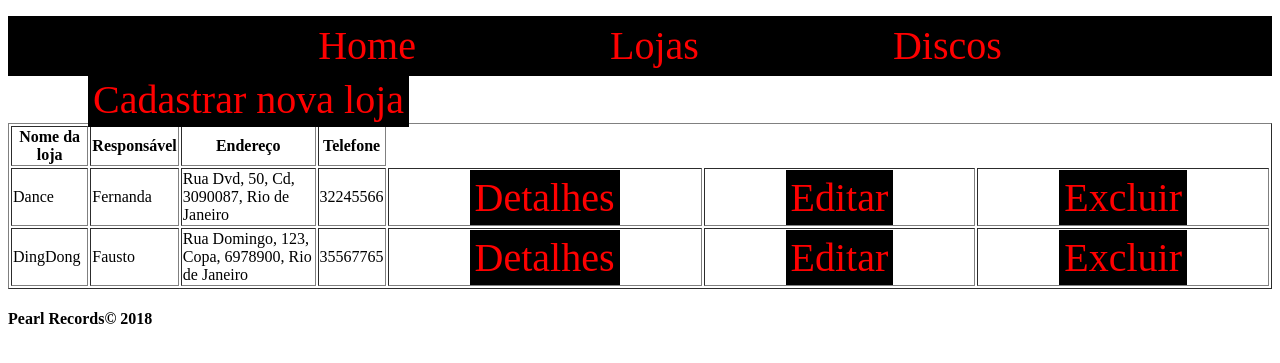
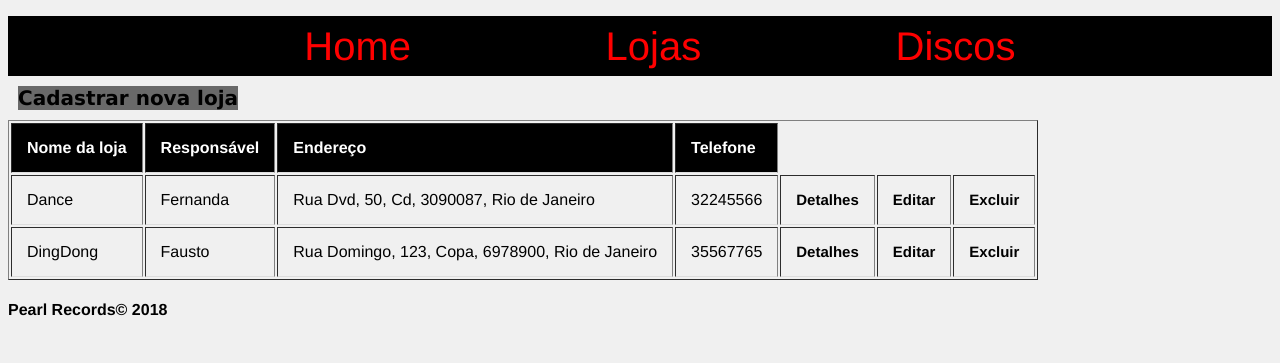
Before and after one commit to vitor-mafra/sistema-web-trainee-ijunior, a PHP site: page /listarLojas.php in a window 1280 px wide. Shown: the top 363 px of the page. Run offline with PHP 8.4, Linux system fonts and the light colour scheme; data comes from the database, SQL or seed files in the repository.

Commit message:
Update Menu.css

```diff
--- a/Menu.css
+++ b/Menu.css
@@ -1,15 +1,18 @@
+body{
+    background-color: #f0f0f0;
+    font-family: Helvetica, Arial, sans-serif;
+}
 header {
     height: 60px;
     background-color: #000000;
     text-align: center;
-
 }
 .menu ul li{
     display:inline-block;
     line-height: 60px;
     margin: 0 10px;
 }
-a{
+.menu ul li a{
     text-decoration: none;
     color: #ff0000;
     font-size: 40px;
@@ -18,7 +21,82 @@ a{
     margin: 80px;
 }
 h3{
+    font-size: 20px;
+    font-weight: bold;
     margin: auto;
     width: 50%;
     padding: 10px;
 }
+.img{
+    /*margin-left: 200px;
+    margin-right: auto;*/
+    display: block;
+    margin: 0 auto;
+}
+th {
+    background-color: black;
+    color: white;
+}
+th, td {
+    border-bottom: 1px solid #ddd;
+    padding: 15px;
+    text-align: left;
+}
+tr:hover {
+    background-color: white;
+}
+.cadastro{
+    font-size: 20px;
+    font-weight: bold;
+    margin: 10px;
+}
+.cadastro a{
+    background-color: dimgrey;
+    text-decoration: none;
+    font-family: verdana;
+    color: black;
+    margin: 0 auto;
+}
+.tabeladiscos {
+    margin-left:auto;
+    margin-right:auto;
+    margin: 0 auto;
+}
+.tabeladiscos td a{
+    text-decoration: none;
+    font-size: 15px;
+    font-weight: bold;
+    color: black;
+}
+input{
+    margin:20px 20px;
+	font-size: 18px;
+}
+.formulario action {
+    font-weight: bold;
+}
+.formulario post{
+    font-size: 15px;
+    font-weight: bold;
+    margin: 10px;
+}
+.formulario button {
+        background-color: black; /* Green */
+        border: none;
+        color: white;
+        margin: 5px;
+        padding: 5px 10px;
+        text-align: center;
+        text-decoration: none;
+        display: inline-block;
+        font-size: 15px;
+}
+.voltarbutton{
+    font-weight: bold;
+    background-color: dimgrey;
+    text-decoration: none;
+    font-family: verdana;
+    color: black;
+    margin: 0 auto;
+    padding: 5px;
+}
```
